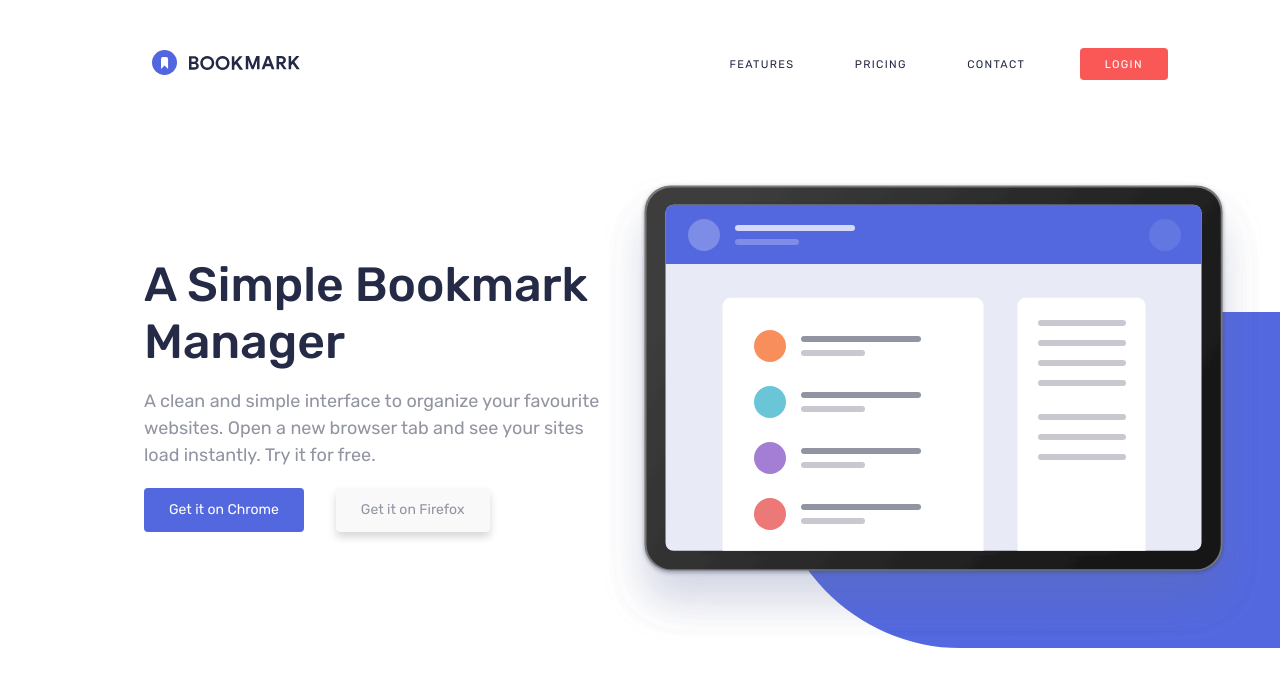
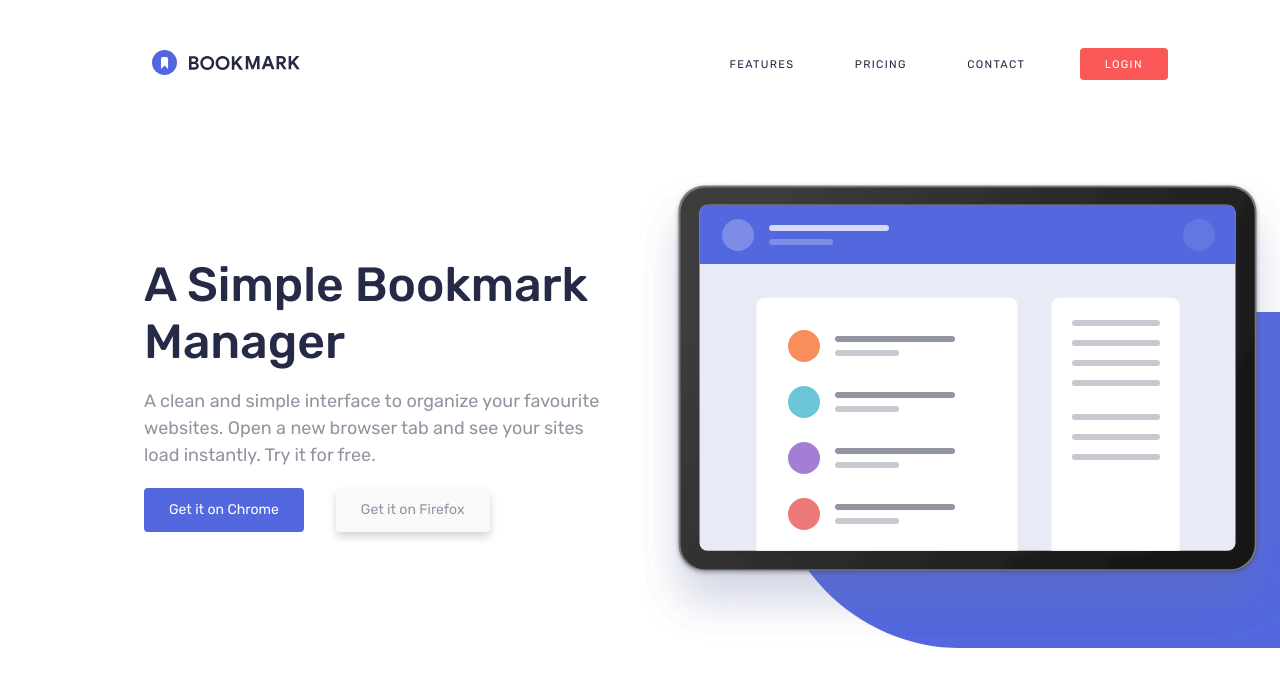
Before and after one commit to stivenm16/bookmarck--landing-page, a React (Vite) app: page / in a window 1280 px wide. Shown: the top 686 px of the page. Built offline with nearby package versions, Linux system fonts and the light colour scheme.

Commit message:
css first container done

```diff
--- a/src/components/MainContent/index.css
+++ b/src/components/MainContent/index.css
@@ -10,10 +10,10 @@
 .main-text {
     display: flex;
     flex-direction: column;
-    /* align-items: flex-start; */
     margin-top: 5rem;
     text-align:left;
-    width: 40%;
+    width: 45%;
+    margin-right: 1.5rem;
 }
 h1 {
     font-weight: 500;
@@ -25,7 +25,6 @@ h1 {
     color: hsl(229, 8%, 60%);
     font-size: 18px;
     line-height: 1.7rem;
-
 }
 
 .extensions{
--- a/src/components/NavBar/index.css
+++ b/src/components/NavBar/index.css
@@ -38,7 +38,7 @@
 
 .Logo {
     padding-left: 8rem;
-
+    cursor: pointer;
 }
 
 #login-btn {
```
